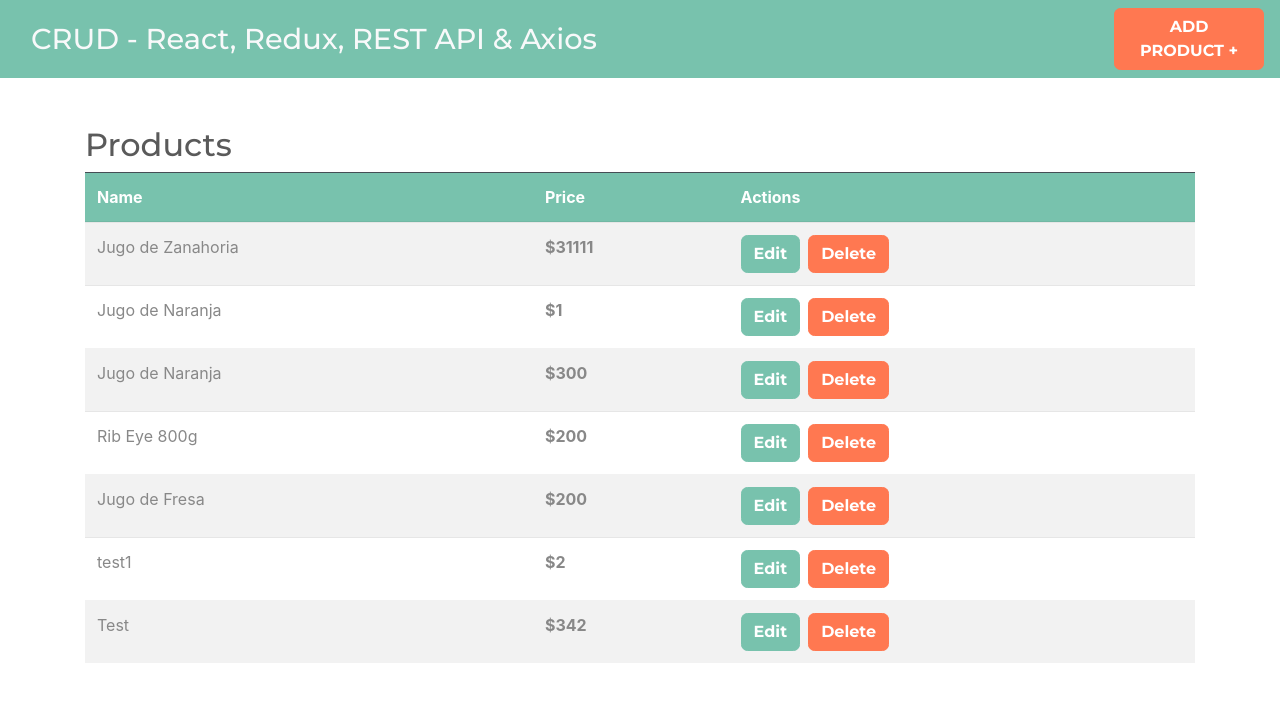
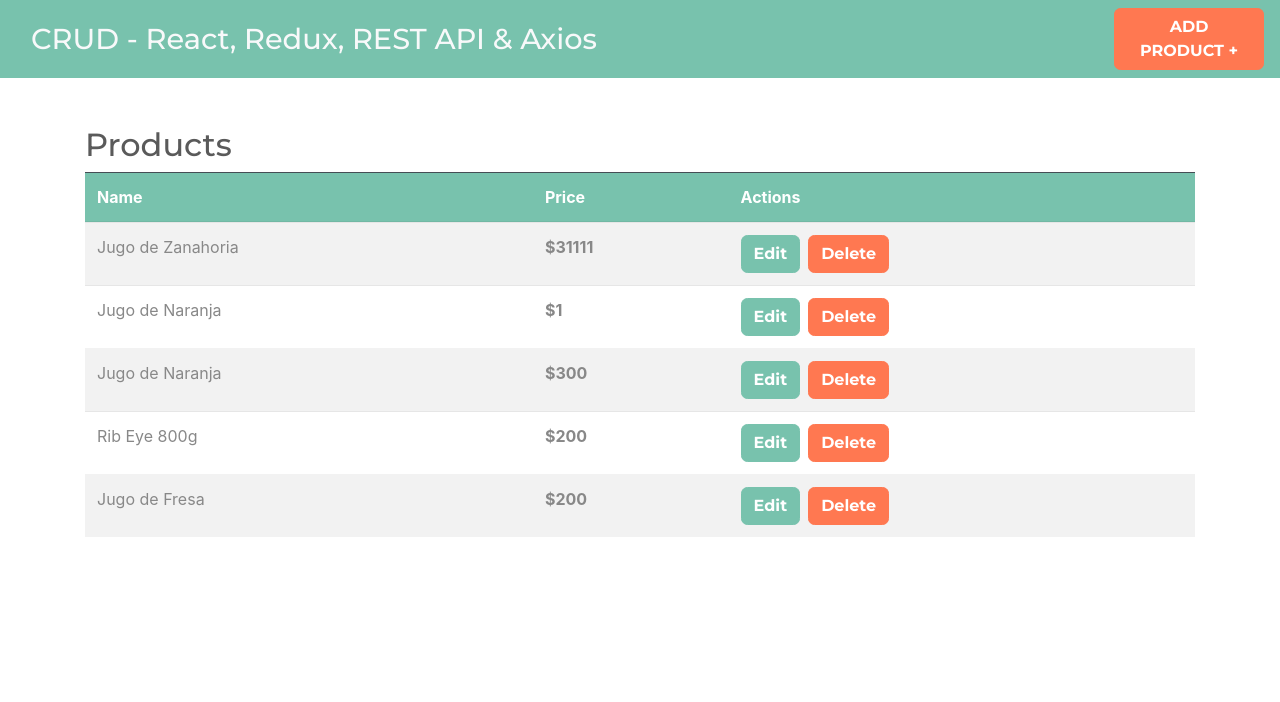
Before and after one commit to JulianEcheverri/React-14-Redux, a React (Create React App) app in the folder crudredux/: page / in a window 1280 px wide. Shown: the top 702 px of the page. Built offline with nearby package versions, Linux system fonts and the light colour scheme; data requests are answered from the project's data file.

Commit message:
Deploying the app

```diff
--- a/crudredux/db.json
+++ b/crudredux/db.json
@@ -24,16 +24,6 @@
       "name": "Jugo de Fresa",
       "price": "200",
       "id": 5
-    },
-    {
-      "name": "test1",
-      "price": "2",
-      "id": 6
-    },
-    {
-      "name": "Test",
-      "price": 342,
-      "id": 7
     }
   ]
 }
--- a/crudredux/src/components/Products.js
+++ b/crudredux/src/components/Products.js
@@ -14,6 +14,7 @@ const Products = () => {
     // Get api
     const getProducts = () => dispatch(getProductsAction());
     getProducts();
+    // eslint-disable-next-line
   }, []);
 
   // Getting state
```
Also changed, not shown: 1 other file (tests, documents, lock files or other folders).
